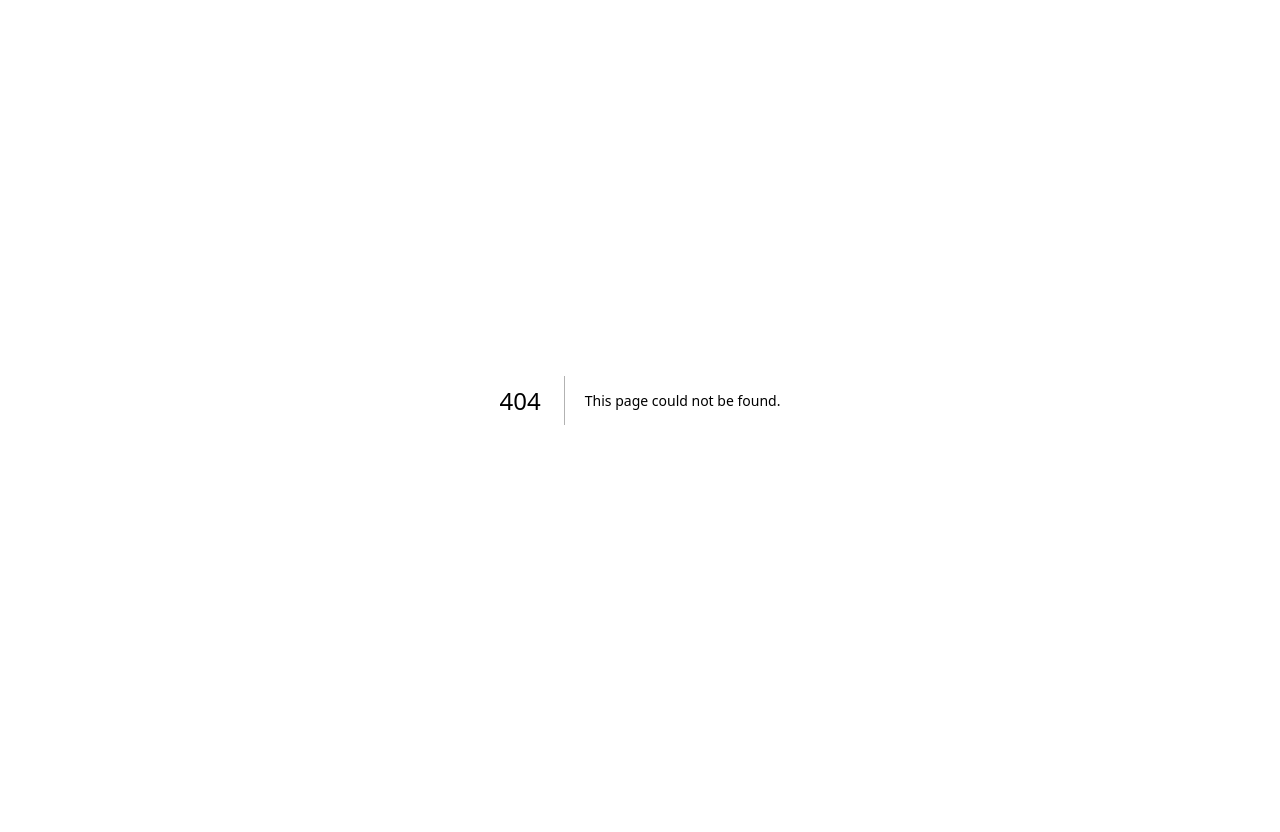
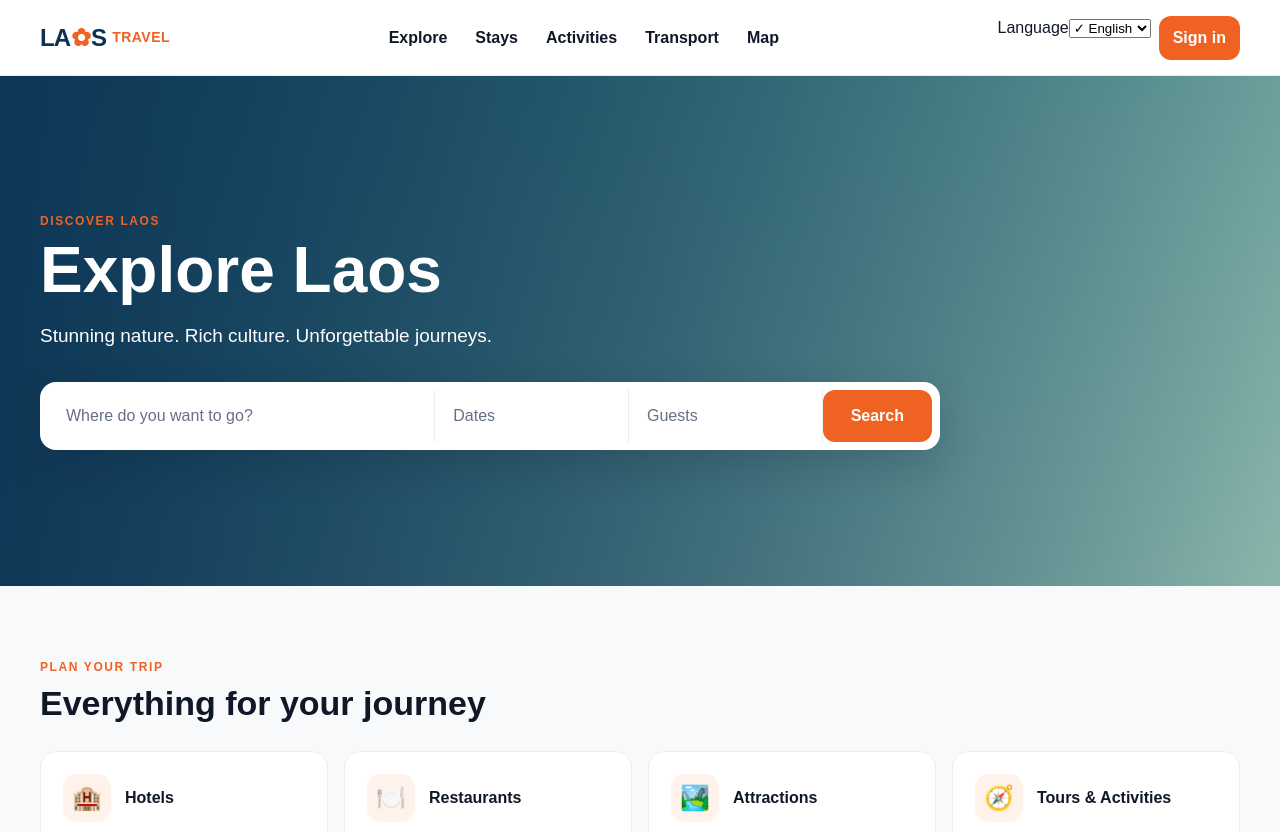
Before and after one commit to bkwildprotect-commits/laostravel-web, a Next.js app: page /en in a window 1280 px wide. Before the commit this address had no page. Shown: the top 832 px of the page. Before the commit the page ends 800 px from the top, so only its background shows below. Built offline with nearby package versions, Linux system fonts and the light colour scheme.

Commit message:
feat: add locale routed home src/app/[locale]/page.tsx

```diff
--- /dev/null
+++ b/src/app/[locale]/page.tsx
@@ -0,0 +1,5 @@
+import { notFound } from "next/navigation";
+import { HomePage } from "@/components/HomePage";
+import { locales,type Locale } from "@/i18n/locales";
+export function generateStaticParams(){return locales.map(locale=>({locale}))}
+export default async function LocalizedHome({params}:{params:Promise<{locale:string}>}){const {locale}=await params;if(!locales.includes(locale as Locale))notFound();return <HomePage locale={locale as Locale}/>}
```
